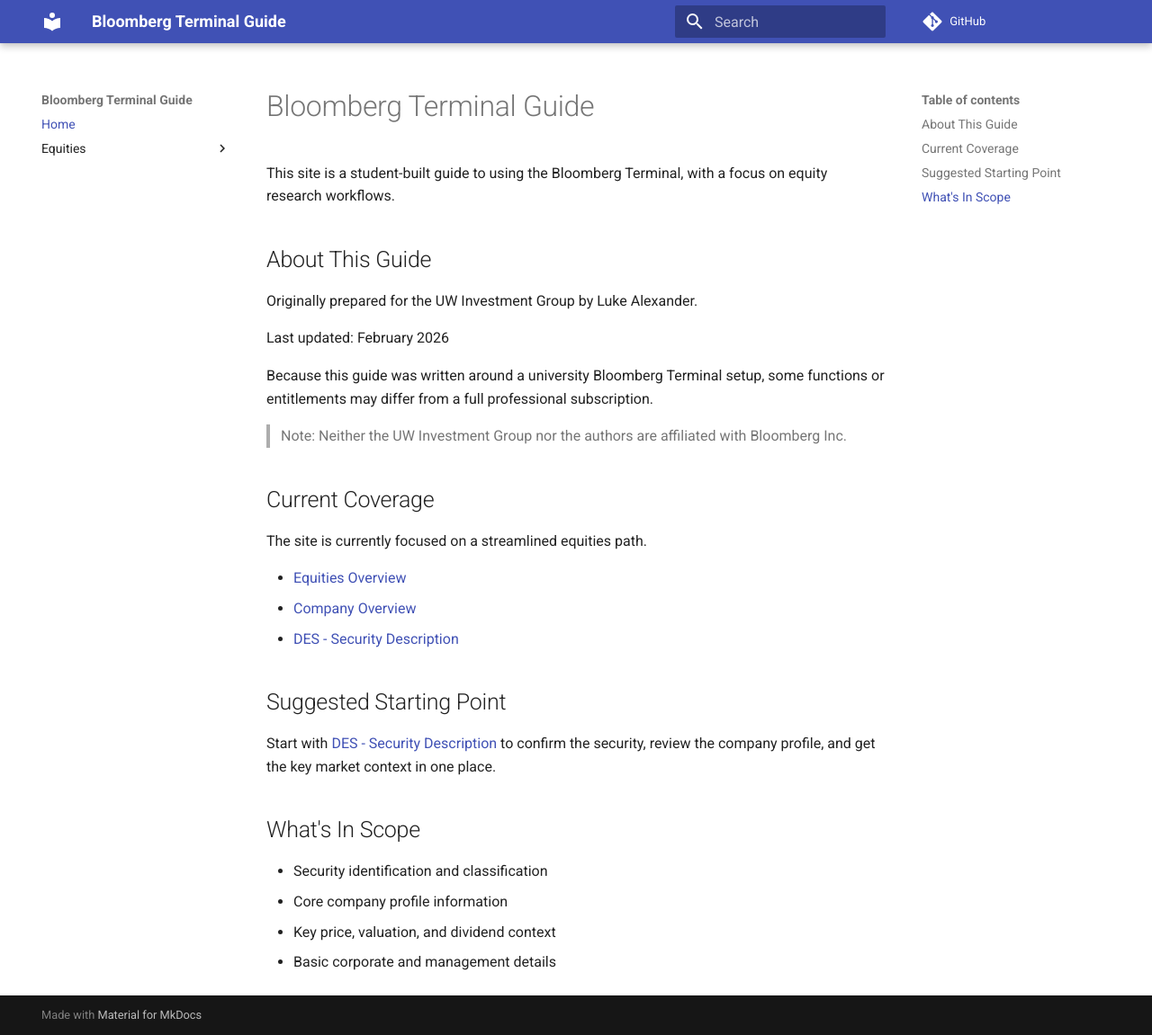
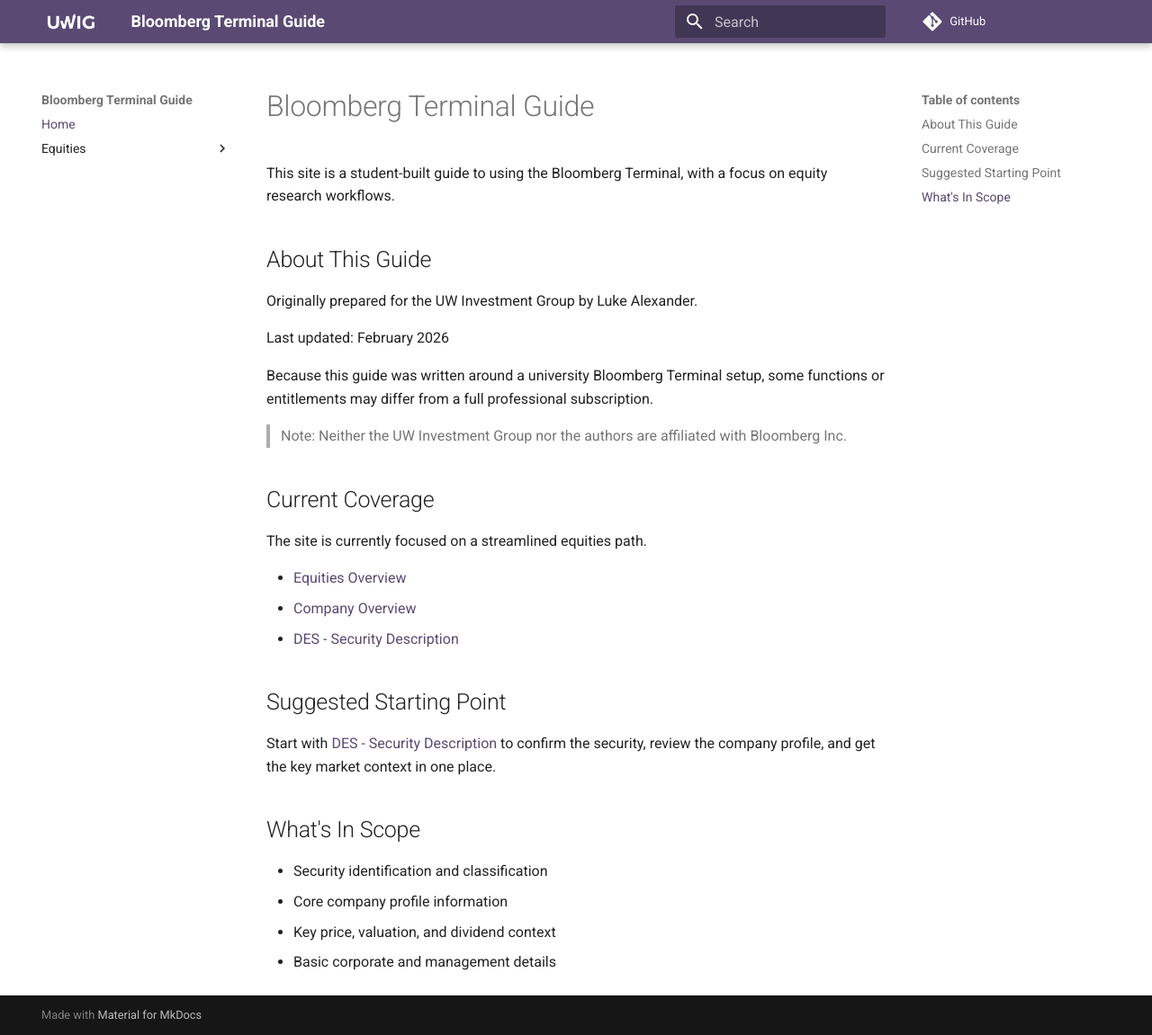
Before and after one commit to lukealexluke/bloomberg-guide, an MkDocs documentation site: the page built from docs/index.md, in a window 1280 px wide and 1151 px high. Shown: the whole window at 90% size. Built offline with MkDocs 1.6.1 and Material for MkDocs 9.7.7, drawn with Linux system fonts in a browser that asks for light colours; comment, search, counter and statistics services are not loaded.

Commit message:
updated header, colors

```diff
--- /dev/null
+++ b/docs/stylesheets/extra.css
@@ -0,0 +1,3 @@
+:root {
+  --md-primary-fg-color: #5A4973;
+}
--- a/mkdocs.yml
+++ b/mkdocs.yml
@@ -4,6 +4,9 @@ site_url: https://lukealexluke.github.io/bloomberg-guide/
 repo_url: https://github.com/lukealexluke/bloomberg-guide
 theme:
   name: material
+  logo: assets/images/uwig.png
+extra_css:
+  - stylesheets/extra.css
 nav:
   - Home: index.md
   - Equities:
```
Also changed, not shown: docs/assets/images/uwig.png (added).
